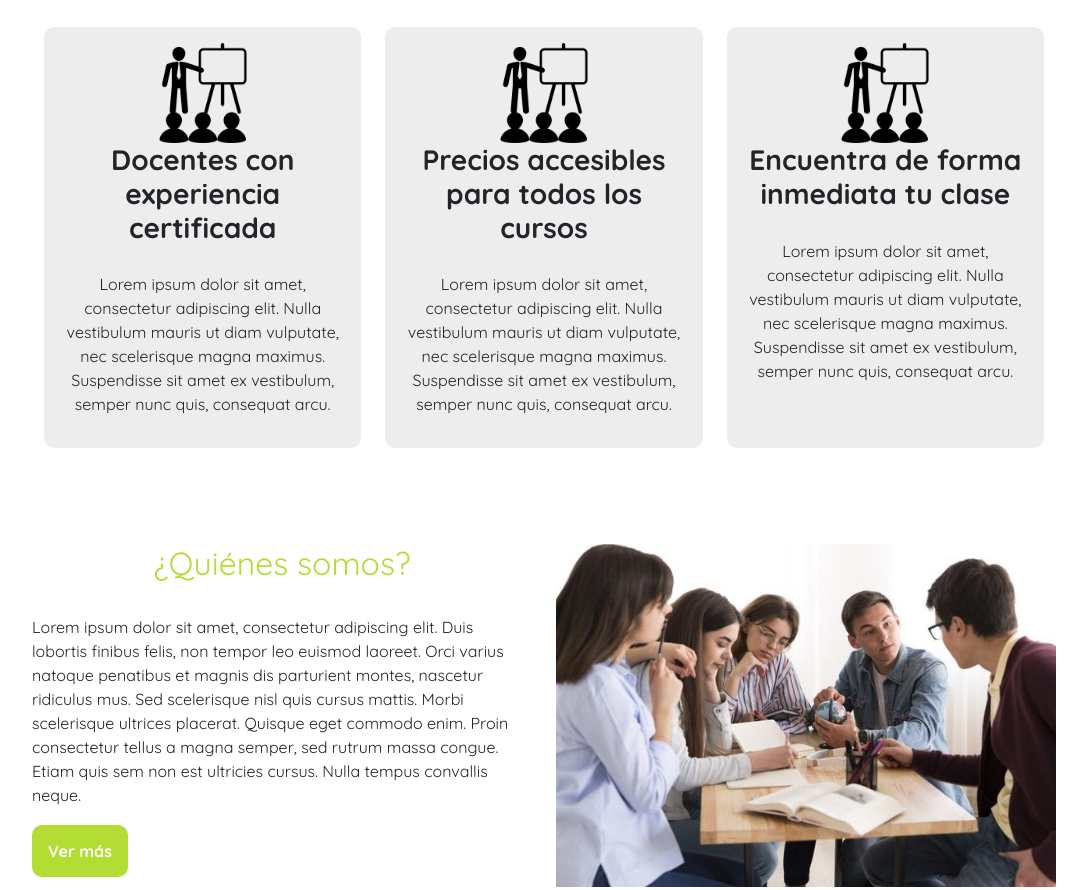
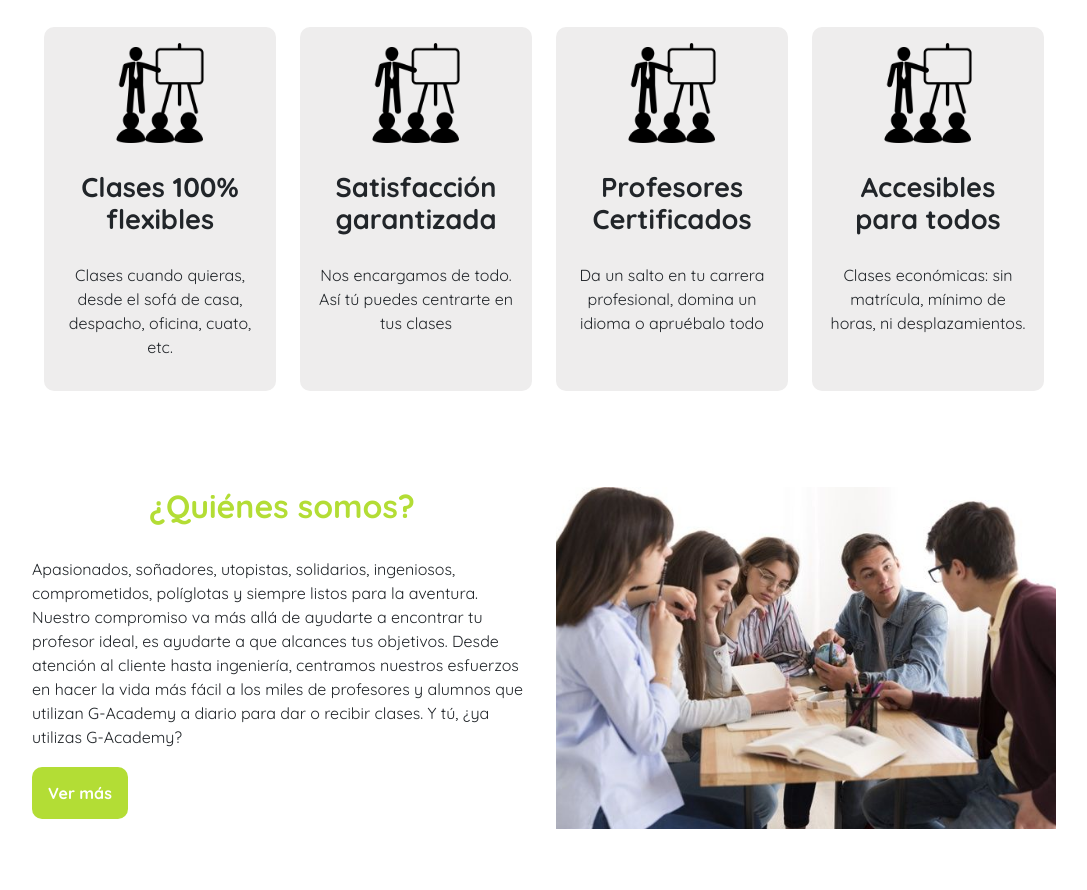
Before and after one commit to FatimaGalindo/G-Academy, a plain HTML site: page index.html in a window 1280 px wide. Shown: the part 955-1845 px from the top of the page, without its empty margins (96-1183 px from the left). Drawn offline with nearby package versions, Linux system fonts and the light colour scheme.

Commit message:
Cambio para la segunda entrega

```diff
--- a/css/styles.css
+++ b/css/styles.css
@@ -6,6 +6,11 @@
 
 body{
     font-family: 'Quicksand', sans-serif;
+}
+
+h3{
+    margin-top: 1em;
+    font-size:1.7em;
 }
 
 @keyframes appear {
@@ -81,7 +86,8 @@ nav{
     margin-bottom: 0.3em;
     width: 65%;
     font-size:4em;
-}
+    font-weight: bold;
+    feature__title}
 
 .hero__description{
     width: 50%;
@@ -101,6 +107,7 @@ nav{
 
 .button:hover{
     background-color: #8bac28;
+    color:white;
 }
 
 
@@ -118,7 +125,7 @@ main section{
 main section h2{
     color: #b3dd35;
     text-align: center;
-
+    font-weight: bold;
 }
 
 /*---FEATURES---*/
--- a/index.html
+++ b/index.html
@@ -44,9 +44,11 @@
                                     <a class="nav-link" href="./pages/clases.html">Clases</a>
                                 </li>
                                 <li class="nav-item">
-                                    <a class="nav-link" href="./pages/trabaja-con-nosotros.html">Trabaja con nosotros</a>
+                                    <a class="nav-link" href="./pages/trabaja-con-nosotros.html"
+                                        >Trabaja con nosotros</a
+                                    >
                                 </li>
-                                <li class="nav-item" >
+                                <li class="nav-item">
                                     <a class="nav-link" href="./pages/registrate.html">Regístrate</a>
                                 </li>
                             </ul>
@@ -56,9 +58,9 @@
                 <section class="hero">
                     <h1 class="hero__title">Logra el éxito académico con G-Academy</h1>
                     <p class="hero__description">
-                        Lorem ipsum dolor sit amet, consectetur adipiscing elit. Duis lobortis finibus felis, non tempor
-                        leo euismod laoreet. Orci varius natoque penatibus et magnis dis parturient montes, nascetur
-                        ridiculus mus. Sed scelerisque nisl quis cursus mattis.
+                        Este proyecto nace fruto del trabajo de un grupo de profesores con muchos años de experiencia en
+                        centros educativos que tienen la idea de facilitar el acceso de cualquier alumno a las clases
+                        particulares online, ideando un sistema innovador, flexible y económico.
                     </p>
                     <a href="./pages/clases.html" class="button">Busca tu clase</a>
                 </section>
@@ -69,36 +71,39 @@
                 <section class="features container-fluid">
                     <h2 class="features__title">Recibe una formación de calidad de forma personalizada</h2>
                     <article class="row justify-content-center">
-                        <div class="col-lg-4 col-sm-6 col-xs-12 pt-4">
+                        <div class="col-lg-3 col-sm-6 col-xs-12 pt-4">
                             <div class="feature h-100">
                                 <img class="feature__img" src="./img/caracteristica.png" alt="Formación de calidad" />
-                                <h3 class="feature__title">Docentes con experiencia certificada</h3>
+                                <h3 class="feature__title">Clases 100% flexibles</h3>
                                 <p class="feature__description">
-                                    Lorem ipsum dolor sit amet, consectetur adipiscing elit. Nulla vestibulum mauris ut
-                                    diam vulputate, nec scelerisque magna maximus. Suspendisse sit amet ex vestibulum,
-                                    semper nunc quis, consequat arcu.
+                                    Clases cuando quieras, desde el sofá de casa, despacho, oficina, cuato, etc.
                                 </p>
                             </div>
                         </div>
-                        <div class="col-lg-4 col-sm-6 col-xs-12 pt-4">
+                        <div class="col-lg-3 col-sm-6 col-xs-12 pt-4">
                             <div class="feature h-100">
                                 <img class="feature__img" src="./img/caracteristica.png" alt="Precios accesibles" />
-                                <h3 class="feature__title">Precios accesibles para todos los cursos</h3>
+                                <h3 class="feature__title">Satisfacción garantizada</h3>
                                 <p class="feature__description">
-                                    Lorem ipsum dolor sit amet, consectetur adipiscing elit. Nulla vestibulum mauris ut
-                                    diam vulputate, nec scelerisque magna maximus. Suspendisse sit amet ex vestibulum,
-                                    semper nunc quis, consequat arcu.
+                                    Nos encargamos de todo. Así tú puedes centrarte en tus clases
                                 </p>
                             </div>
                         </div>
-                        <div class="col-lg-4 col-sm-6 col-xs-12 pt-4">
+                        <div class="col-lg-3 col-sm-6 col-xs-12 pt-4">
                             <div class="feature h-100">
                                 <img class="feature__img" src="./img/caracteristica.png" alt="Encuentra tu clase" />
-                                <h3 class="feature__title">Encuentra de forma inmediata tu clase</h3>
+                                <h3 class="feature__title">Profesores Certificados</h3>
                                 <p class="feature__description">
-                                    Lorem ipsum dolor sit amet, consectetur adipiscing elit. Nulla vestibulum mauris ut
-                                    diam vulputate, nec scelerisque magna maximus. Suspendisse sit amet ex vestibulum,
-                                    semper nunc quis, consequat arcu.
+                                    Da un salto en tu carrera profesional, domina un idioma o apruébalo todo
+                                </p>
+                            </div>
+                        </div>
+                        <div class="col-lg-3 col-sm-6 col-xs-12 pt-4">
+                            <div class="feature h-100">
+                                <img class="feature__img" src="./img/caracteristica.png" alt="Encuentra tu clase" />
+                                <h3 class="feature__title">Accesibles para todos</h3>
+                                <p class="feature__description">
+                                    Clases económicas: sin matrícula, mínimo de horas, ni desplazamientos.
                                 </p>
                             </div>
                         </div>
@@ -109,11 +114,10 @@
                     <article class="col-md-6 col-xs-12 mb-4">
                         <h2>¿Quiénes somos?</h2>
                         <p class="us__body__description">
-                            Lorem ipsum dolor sit amet, consectetur adipiscing elit. Duis lobortis finibus felis, non
-                            tempor leo euismod laoreet. Orci varius natoque penatibus et magnis dis parturient montes,
-                            nascetur ridiculus mus. Sed scelerisque nisl quis cursus mattis. Morbi scelerisque ultrices
-                            placerat. Quisque eget commodo enim. Proin consectetur tellus a magna semper, sed rutrum
-                            massa congue. Etiam quis sem non est ultricies cursus. Nulla tempus convallis neque.
+                            Apasionados, soñadores, utopistas, solidarios, ingeniosos, comprometidos, políglotas y siempre listos para la aventura. Nuestro compromiso va más allá de ayudarte a encontrar tu profesor ideal, es ayudarte a que alcances tus objetivos.
+                            Desde atención al cliente hasta ingeniería, centramos nuestros esfuerzos en hacer la vida
+                            más fácil a los miles de profesores y alumnos que utilizan G-Academy a diario para dar o
+                            recibir clases. Y tú, ¿ya utilizas G-Academy?
                         </p>
                         <a href="./pages/nosotros.html" class="button">Ver más</a>
                     </article>
```
Also changed, not shown: pages/nosotros.html (+3 -5 lines).
